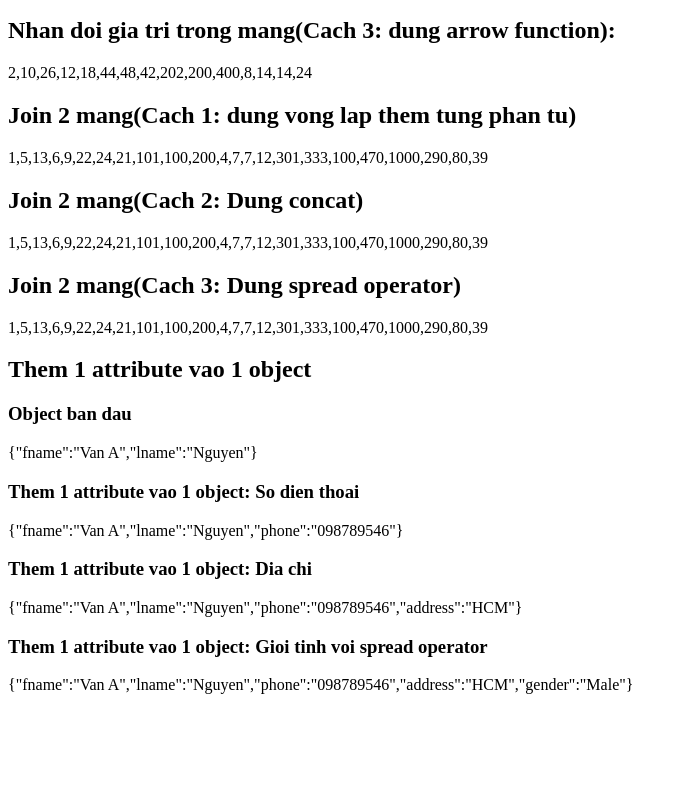
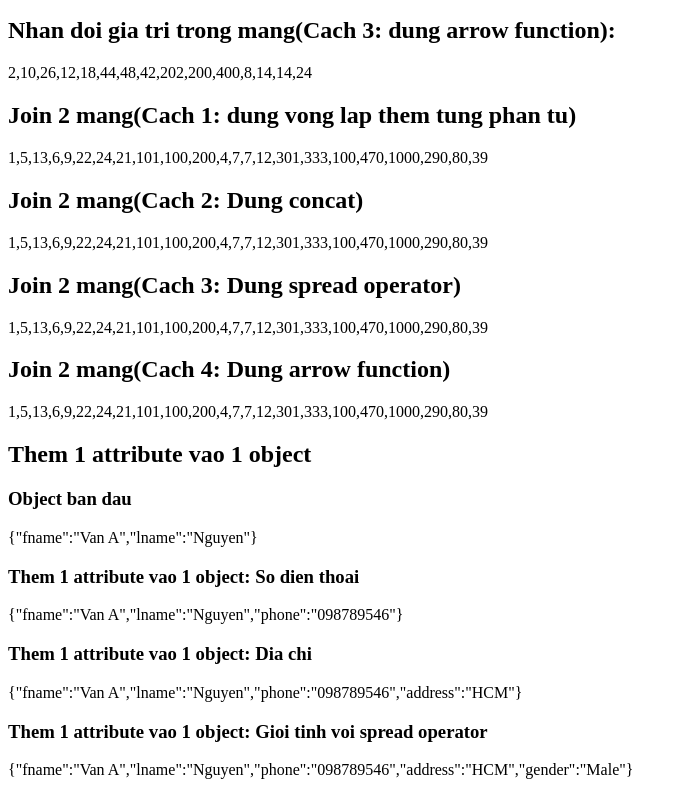
Before and after one commit to gavin-go-dang/JavaScript_Exercises, a plain HTML site: page index.html in a window 1280 px wide. Shown: the part 766-1561 px from the top of the page, without its empty margins (0-687 px from the left). Before the commit the page ends 1476 px from the top, so only its background shows below. Drawn offline with Linux system fonts and the light colour scheme.

Commit message:
Merge 2 arrrays with arrow function

```diff
--- a/array_exercise.js
+++ b/array_exercise.js
@@ -112,14 +112,26 @@ joinArrayElement_1.innerHTML = arrayAfterJoin
 //Join  2 mang. Cach 2: Dung concat()
 
 const arrayAfterJoin2 = numberArray.concat(numberArray2)
+
 const joinArrayElement_2 = document.getElementById('join-array-2');
 joinArrayElement_2.innerHTML = arrayAfterJoin2
 
 //Join  2 mang. Cach 3: spread operator
 
 const arrayAfterJoin3 = [...numberArray, ...numberArray2]
+
 const joinArrayElement_3 = document.getElementById('join-array-3');
 joinArrayElement_3.innerHTML = arrayAfterJoin3
+
+//Join  2 mang. Cach 4: arrow function
+const arrayAfterJoin4 = numberArray2.reduce((array, element) =>
+        {array.push(element);
+        return array},
+    numberArray);
+
+const joinArrayElement_4 = document.getElementById('join-array-4');
+joinArrayElement_4.innerHTML = arrayAfterJoin4
+
 
 //Them 1 attribute cho 1 object
 //tao class User voi 3 thuoc tinh: email, username, phone
--- a/index.html
+++ b/index.html
@@ -47,6 +47,9 @@
     <h2>Join 2 mang(Cach 3: Dung spread operator)</h2>
     <p id="join-array-3"></p>
 
+    <h2>Join 2 mang(Cach 4: Dung arrow function)</h2>
+    <p id="join-array-4"></p>
+
 
     <h2>Them 1 attribute vao 1 object</h2>
     <h3>Object ban dau</h3>
```
